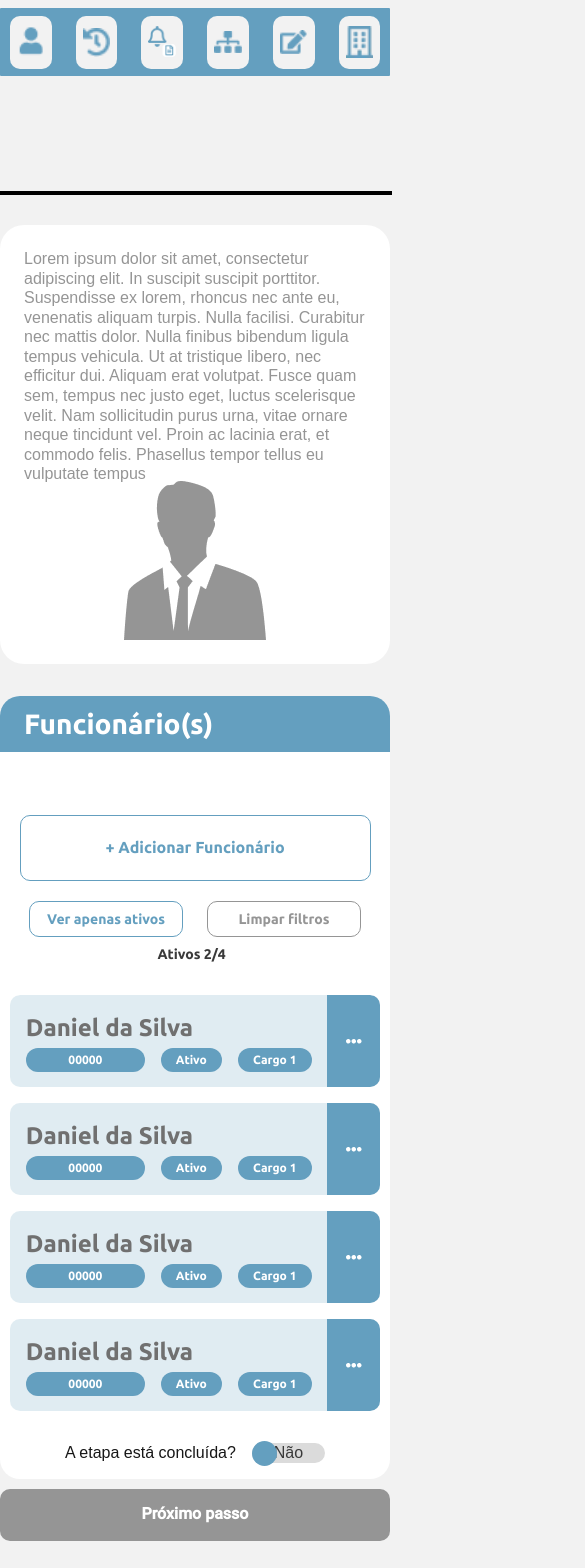
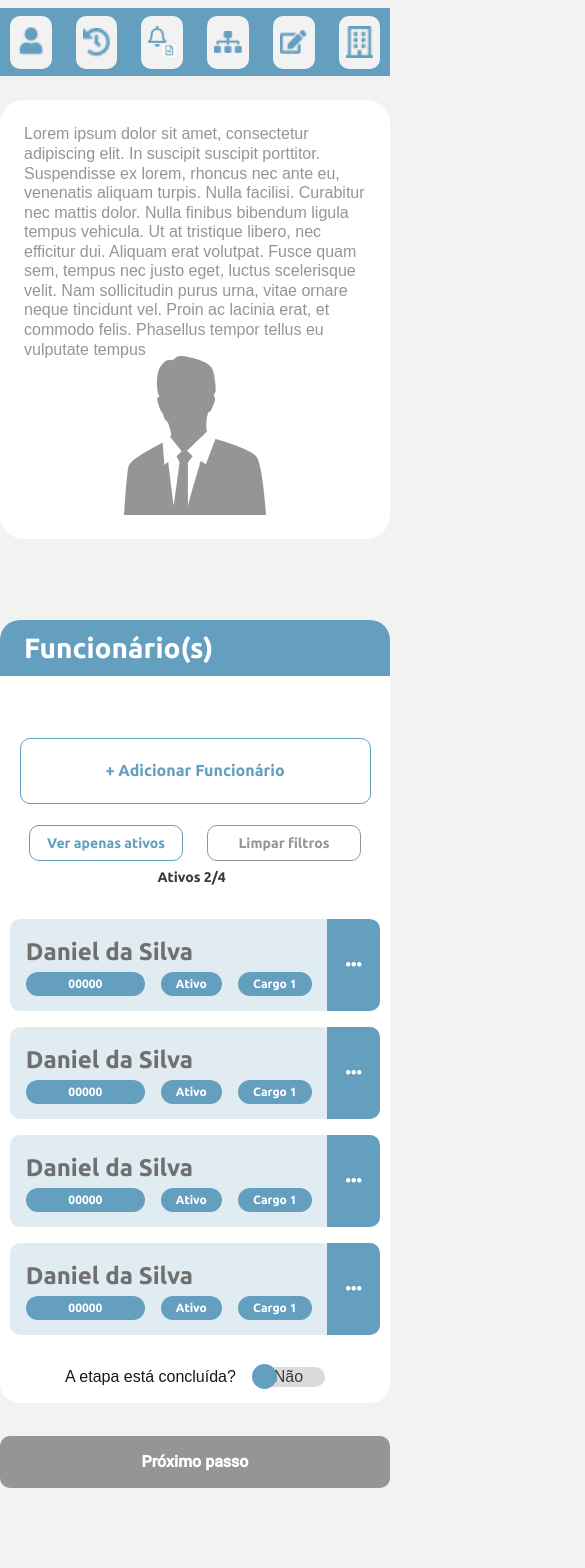
Before and after one commit to EriveltonMGit/Desafio-Front, a Next.js app: page / in a window 390 px wide. Shown: the top 1568 px of the page, 585 px wide, since content can reach past the window. Built offline with nearby package versions, Linux system fonts and the light colour scheme.

Commit message:
chore:adicionado responsividade

```diff
--- a/src/Components/ItemsStatus/ItemsStatus.css
+++ b/src/Components/ItemsStatus/ItemsStatus.css
@@ -118,8 +118,9 @@
     left: 0;
     margin-top: 20vh;
     position: relative;
-   overflow-x: scroll;
-    overflow-y: hidden;
+   /* overflow-x: scroll;
+    overflow-y: hidden; */
+    display: none;
 
   }
 
--- a/src/app/Pages/Home/Home.css
+++ b/src/app/Pages/Home/Home.css
@@ -783,7 +783,7 @@
 
   /* AQUI FICA O CSS DA SECTION PROX PASSOS - um button */
   .px_passos {
-    width: 1254px;
+    width: 100%;
     height: 32px;
     top: 998px;
 
@@ -802,6 +802,7 @@
     opacity: 0;
     visibility: hidden;
     transition: opacity 0.3s, visibility 0.3s;
+    outline: 1px solid red !important;
     a {
       font-size: 16px;
       top: 8px;
@@ -831,6 +832,7 @@
     left: 0;
     background-color: var(--bk-button);
     margin-bottom: 5vh;
+
     a {
       font-size: 16px;
       top: 8px;
@@ -847,7 +849,7 @@
     width: 100%;
     height: 557px;
     position: absolute;
-    margin-top: 200vh;
+    margin-top: 20vh;
     z-index: 6999;
 display: none;
     img {
--- a/src/app/globals.css
+++ b/src/app/globals.css
@@ -6,6 +6,7 @@
 :root {
   --background: #ffffff;
   --foreground: #171717;
+
 }
 
 @media (prefers-color-scheme: dark) {
@@ -20,6 +21,7 @@ body {
   background: var( --bk-color);
   font-family: Arial, Helvetica, sans-serif;
   overflow-x: hidden;
+  outline: 1px solid red !important;
 }
 /* COLORS */
 :root{
@@ -39,3 +41,7 @@ body {
   font-family: Ubuntu;
   src: url('/Fonts/Ubuntu/Ubuntu-Bold.ttf') format('truetype');
 }
+
+@media (max-width:480px) {
+
+}
--- a/src/app/page.tsx
+++ b/src/app/page.tsx
@@ -1,6 +1,12 @@
 
 import Home from "@/app/Pages/Home";
+import './globals.css';
+export default function HomePage() {
+  return (
 
-export default function HomePage() {
-  return <Home />;
+  <section className="container-principral">
+
+  <Home />
+  </section>
+  );
 }
```
